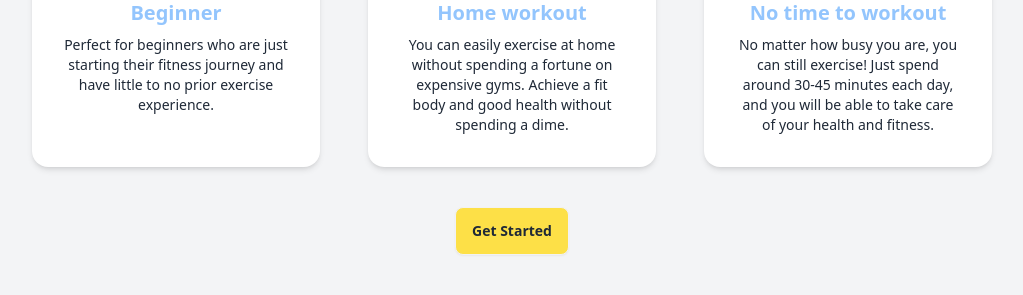
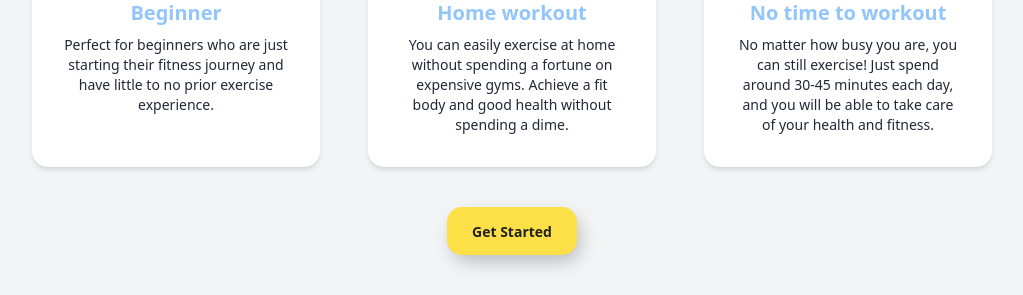
Before and after one commit to SuprapaPhrosuan/projectdjango, a Django app: page / in a window 1280 px wide. Shown: the part 1913-2208 px from the top of the page, without its empty margins (128-1151 px from the left). Run offline with Django 5.2, Linux system fonts and the light colour scheme; parts of the project's set-up code (start-up, migrations or seed data) failed here and were passed over; some libraries are stand-ins or nearby versions.

Commit message:
Your commit message here

```diff
--- a/PoseCheck/admin.py
+++ b/PoseCheck/admin.py
@@ -6,6 +6,7 @@ class PoseCheckAdmin(admin.ModelAdmin):
     list_filter = ['category']
     search_fields = ['code','title']
     prepopulated_fields = {'slug': ['title']}
+    ordering = ['code','title']
 
 admin.site.register(Category)
 admin.site.register(Exercise, PoseCheckAdmin)
--- a/templates/index.html
+++ b/templates/index.html
@@ -23,7 +23,7 @@
                   <path d="M12 0C5.376 0 0 5.376 0 12C0 18.624 5.376 24 12 24C18.624 24 24 18.624 24 12C24 5.376 18.624 0 12 0ZM15.192 14.076L13.656 14.964L12.12 15.852C10.14 16.992 8.52 16.056 8.52 13.776V12V10.224C8.52 7.932 10.14 7.008 12.12 8.148L13.656 9.036L15.192 9.924C17.172 11.064 17.172 12.936 15.192 14.076Z" fill="#424242" />
               </svg>
           </a>
-          <a class="link link-hover self-center text-slate-700 text-sm md:text-lg" onclick="openYouTubeVideo()">Watch video tutorial</a>
+          <a class="video__link self-center text-slate-700 text-sm md:text-lg" onclick="openYouTubeVideo()">Watch video tutorial</a>
       </div>
   </div>
 </div>
--- a/templates/layouts/baseforhomepage.html
+++ b/templates/layouts/baseforhomepage.html
@@ -97,4 +97,5 @@
       box-sizing: border-box;
       bottom: 0;
     }
+
 </style>
--- a/templates/layouts/baseforlanding.html
+++ b/templates/layouts/baseforlanding.html
@@ -26,10 +26,6 @@
 </html>
 
 <style>
-  .btn {
-      text-transform: none;
-      font-weight: 600;
-    }
   .p{
     text-transform: none;
     color: #424242;
@@ -67,4 +63,69 @@
     box-sizing: border-box;
     bottom: 0;
   }
+  .btn {
+    padding: 15px 25px;
+    border: unset;
+    border-radius: 15px;
+    color: #212121;
+    z-index: 1;
+    background: #fde047;
+    position: relative;
+    font-weight: 600;
+    -webkit-box-shadow: 4px 8px 19px -3px rgba(0,0,0,0.27);
+    box-shadow: 4px 8px 19px -3px rgba(0,0,0,0.27);
+    transition: all 250ms;
+    overflow: hidden;
+   }
+
+   .btn::before {
+    content: "";
+    position: absolute;
+    top: 0;
+    left: 0;
+    height: 100%;
+    width: 0;
+    border-radius: 15px;
+    background-color: #212121;
+    z-index: -1;
+    -webkit-box-shadow: 4px 8px 19px -3px rgba(0,0,0,0.27);
+    box-shadow: 4px 8px 19px -3px rgba(0,0,0,0.27);
+    transition: all 250ms
+   }
+
+   .btn:hover {
+    color: #e8e8e8;
+   }
+
+   .btn:hover::before {
+    width: 100%;
+   }
+   /* <reset-style> ============================ */
+  a {
+    text-decoration: none;
+  }
+  /* <main-style> ============================ */
+  .video__link{
+    color: #424242;
+    line-height: 2;
+    position: relative;
+  }
+
+  .video__link::before {
+    content: '';
+    width: 0;
+    height: 2px;
+    border-radius: 2px;
+    background-color: #424242;
+    position: absolute;
+    bottom: -.25rem;
+    left: 50%;
+    transition: width .4s, left .4s;
+  }
+
+  .video__link:hover::before {
+    width: 100%;
+    left: 0;
+  }
+
 </style>
```
Also changed, not shown: db.sqlite3, media/upload/1e9fdde15a54d6e3346cd1bc10f058b3.jpg (deleted), media/upload/1e9fdde15a54d6e3346cd1bc10f058b3_oApQ0Z0.jpg (deleted), media/upload/670668d1aeffa7636a4a1d631bd8c9e7.jpg (deleted), media/upload/8e4059a5ae7d60f07e6ed7f4aeff0c4d.jpg (deleted). Lines whose indentation alone changed are shown as unchanged.
